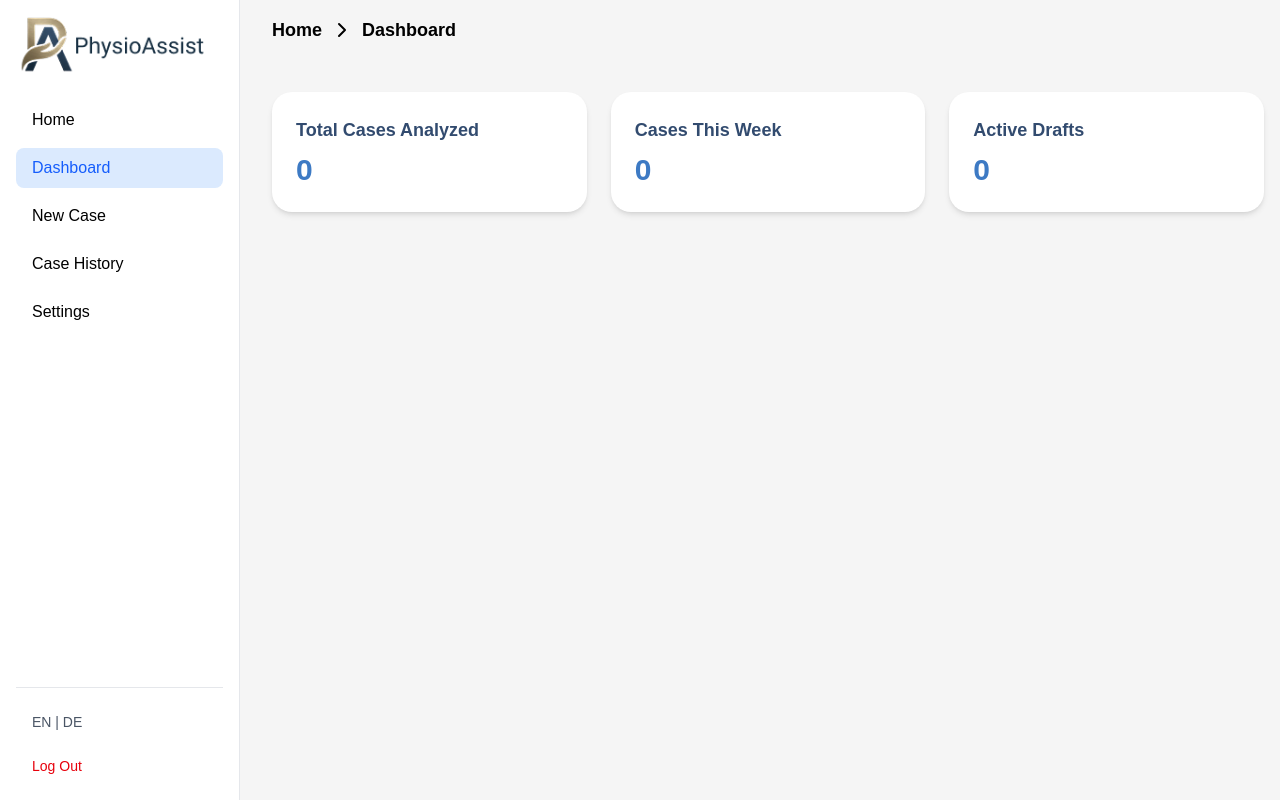
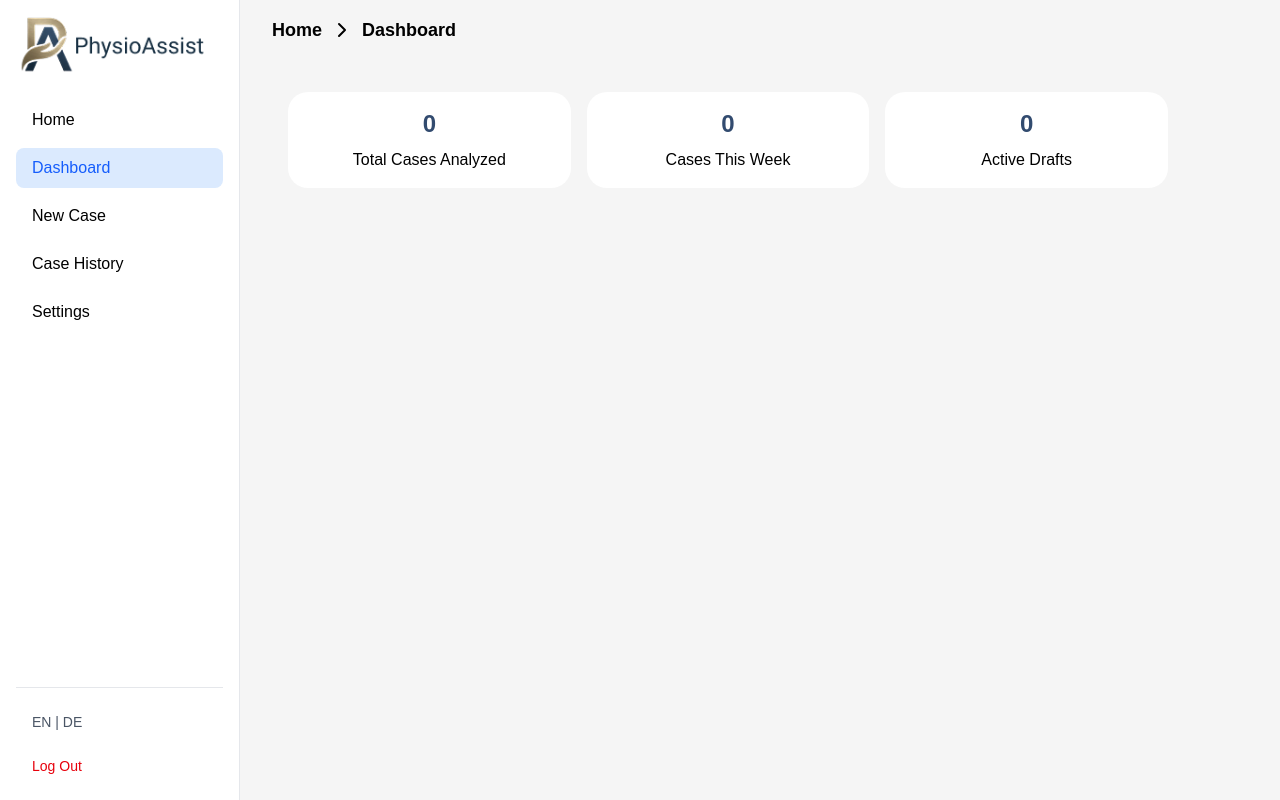
Before and after one commit to michaelfuchaka/PhysioAssist, a Next.js app in the folder physioAssist/client/: page /dashboard in a window 1280 px wide. Built offline with nearby package versions, Linux system fonts and the light colour scheme; no server answers.

Commit message:
fix: Improve styling and layout of Cases Cards in Dashboard; enhance readability and user experience

```diff
--- a/physioAssist/client/src/app/(protected)/dashboard/page.jsx
+++ b/physioAssist/client/src/app/(protected)/dashboard/page.jsx
@@ -55,26 +55,27 @@ const Dashboard = () => {
        </div>
 
     {/* Cases Cards */}
-       <div className='mt-6 grid grid-cols-1 md:grid-cols-3 gap-6'>
+       <div className='mt-6 pl-4 grid grid-cols-1 md:grid-cols-3 gap-4 max-w-4xl'>
         {/* Total Cases */}
-        <div className='bg-white p-6 rounded-[20px] shadow-md'>
-         <h3 className='text-lg font-semibold text-[#324B6F]'>Total Cases Analyzed</h3>
-         <p className='text-3xl font-bold text-[#3D7AC4] mt-2'>{stats.total_cases}</p>
+        <div className='bg-white p-4 rounded-[20px]  flex flex-col items-center justify-center text-center'>
+          <p className='text-2xl font-bold text-[#324B6F]'>{stats.total_cases}</p>
+         <h3 className='text-base text-[#000000] mt-2'>Total Cases Analyzed</h3>
         </div>
 
         {/* Cases This Week */}
-        <div className='bg-white p-6 rounded-[20px] shadow-md'>
-         <h3 className='text-lg font-semibold text-[#324B6F]'>Cases This Week</h3>
-         <p className='text-3xl font-bold text-[#3D7AC4] mt-2'>{stats.cases_this_week}</p>
+        <div className='bg-white p-4 rounded-[20px]  flex flex-col items-center justify-center text-center'>
+         <p className='text-2xl font-bold text-[#324B6F]'>{stats.cases_this_week}</p>
+         <h3 className='text-base text-[#000000] mt-2'>Cases This Week</h3>
         </div>
 
         {/* Active Drafts */}
-        <div className='bg-white p-6 rounded-[20px] shadow-md'>
-         <h3 className='text-lg font-semibold text-[#324B6F]'>Active Drafts</h3>
-         <p className='text-3xl font-bold text-[#3D7AC4] mt-2'>{stats.active_drafts}</p>
+        <div className='bg-white p-4 rounded-[20px]  flex flex-col items-center justify-center text-center'>
+         <p className='text-2xl font-bold text-[#324B6F]'>{stats.active_drafts}</p>
+         <h3 className='text-base  text-[#000000] mt-2'>Active Drafts</h3>
         </div>
 
        </div>
+
        </div>
       </main>
     </div>
```
